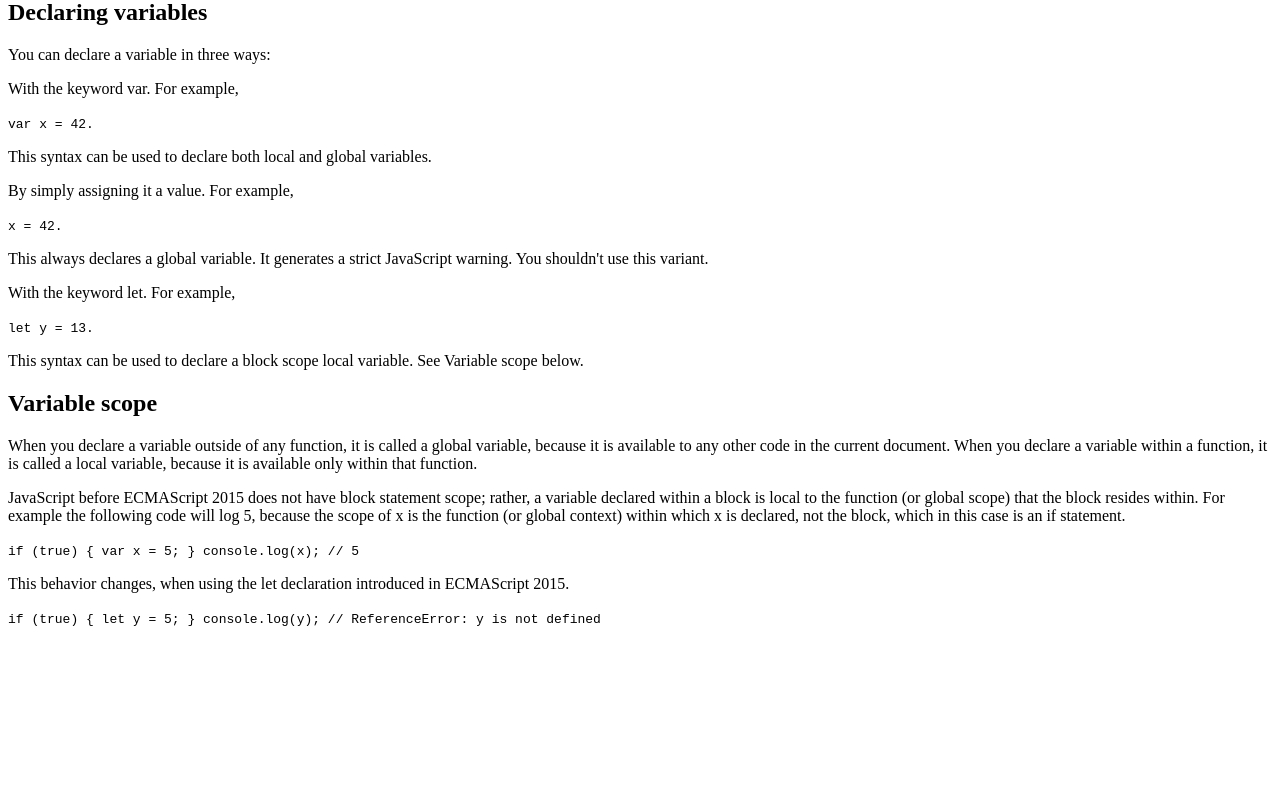
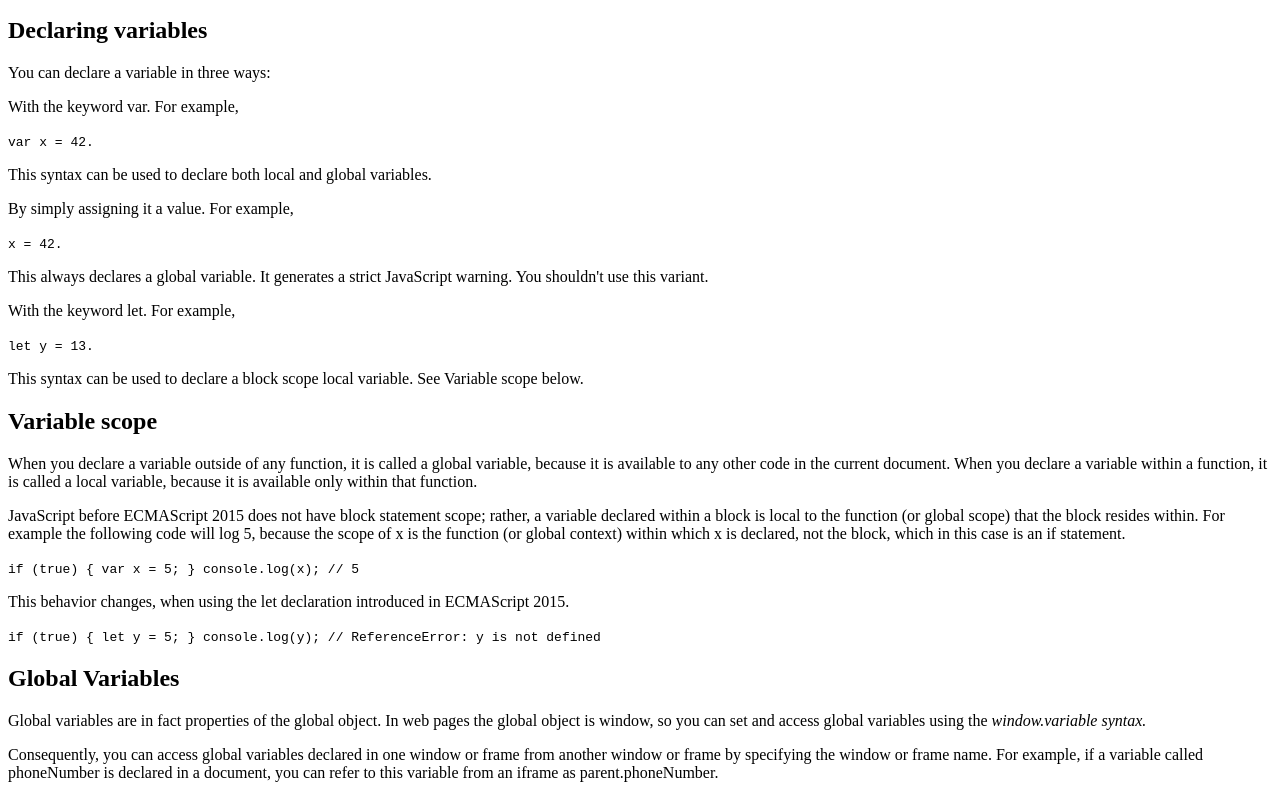
Before and after one commit to rafix923/freecodecamp-projects, a plain HTML site: page responsive-web-design-projects/tecnical-documentation-page/index.html in a window 1280 px wide. Shown: the part 1153-1951 px from the top of the page. Before the commit the page ends 1788 px from the top, so only its background shows below. Drawn offline with Linux system fonts and the light colour scheme.

Commit message:
Global variables

```diff
--- a/responsive-web-design-projects/tecnical-documentation-page/index.html
+++ b/responsive-web-design-projects/tecnical-documentation-page/index.html
@@ -20,6 +20,7 @@
         <li><a class="nav-link" href="#variables">Variables</a></li>
         <li><a class="nav-link" href="#declaring_variables">Declaring variables</a></li>
         <li><a class="nav-link" href="#variable_scope">Variable scope</a></li>
+        <li><a class="nav-link" href="#global_variables">Global Variables</a></li>
     </ul>
 </nav>
 
@@ -93,7 +94,8 @@
                 In contrast to Java's compile-time system of classes built by declarations, JavaScript supports a
                 runtime
                 system
-                based on a small number of data types representing numeric, Boolean, and string values. JavaScript has a\
+                based on a small number of data types representing numeric, Boolean, and string values. JavaScript has
+                a\
                 prototype-based object model instead of the more common class-based object model. The prototype-based
                 model
                 provides dynamic inheritance; that is, what is inherited can vary for individual objects. JavaScript
@@ -199,6 +201,20 @@
             </p>
             <code>if (true) { let y = 5; } console.log(y); // ReferenceError: y is not defined</code>
         </section>
+        <section class="main-section" id="global_variables">
+            <header>
+                <h2>Global Variables</h2>
+            </header>
+            <p>
+                Global variables are in fact properties of the global object. In web pages the global object is window,
+                so you can set and access global variables using the <i>window.variable syntax.</i>
+            </p>
+            <p>
+                Consequently, you can access global variables declared in one window or frame from another window or
+                frame by specifying the window or frame name. For example, if a variable called phoneNumber is declared
+                in a document, you can refer to this variable from an iframe as parent.phoneNumber.
+            </p>
+        </section>
     </main>
 </body>
 
```
